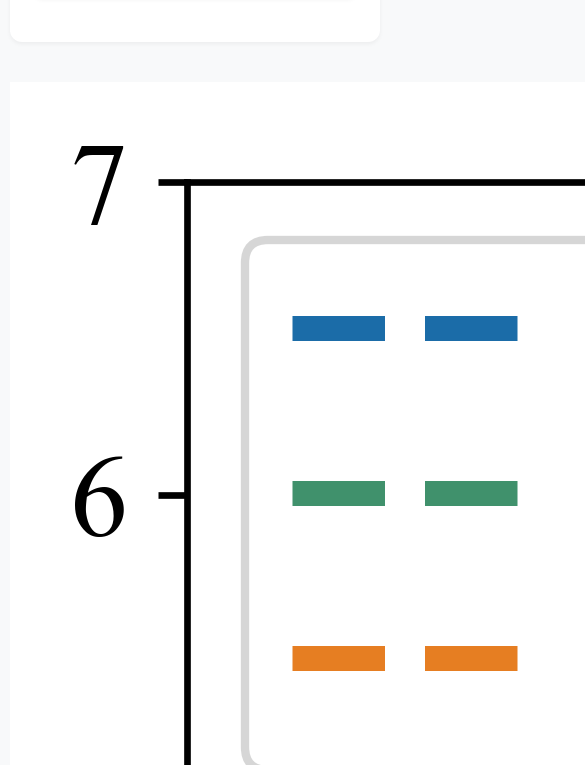
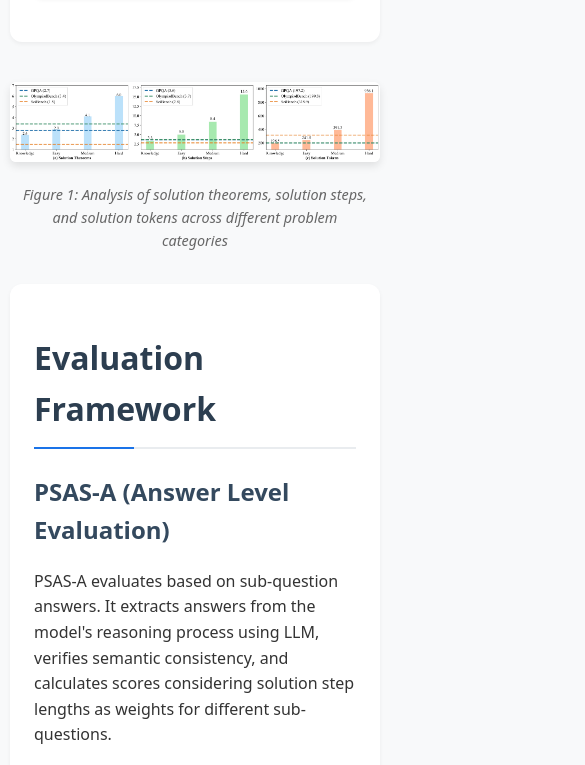
Before and after one commit to dxzxy12138/PhysReason, a plain HTML site: page index.html in a window 390 px wide. Shown: the part 1904-2669 px from the top of the page, 585 px wide, since content can reach past the window. Drawn offline with Linux system fonts and the light colour scheme.

Commit message:
Add files via upload

```diff
--- a/index.html
+++ b/index.html
@@ -190,6 +190,60 @@
                 transform: translateY(0);
             }
         }
+    /* 在 style 标签中添加或修改以下样式 */
+
+    figure {
+        margin: 2rem 0;
+        width: 100%;
+        max-width: 900px; /* 限制最大宽度 */
+        margin-left: auto;
+        margin-right: auto;
+    }
+
+    img {
+        max-width: 100%;
+        height: auto;
+        display: block;
+        margin: 0 auto;
+        border-radius: 8px;
+        box-shadow: 0 4px 8px rgba(0,0,0,0.1);
+        /* 添加图片加载动画 */
+        opacity: 0;
+        animation: fadeIn 0.5s ease forwards;
+    }
+
+    figcaption {
+        text-align: center;
+        color: #666;
+        margin-top: 1rem;
+        font-style: italic;
+        font-size: 0.95rem;
+        padding: 0.5rem;
+    }
+
+    /* 图片加载动画 */
+    @keyframes fadeIn {
+        to {
+            opacity: 1;
+        }
+    }
+
+    /* 响应式调整 */
+    @media screen and (max-width: 768px) {
+        figure {
+            max-width: 100%;
+            margin: 1.5rem 0;
+        }
+
+        img {
+            border-radius: 6px;
+        }
+
+        figcaption {
+            font-size: 0.9rem;
+            margin-top: 0.8rem;
+        }
+    }
     </style>
 </head>
 <body>
```
